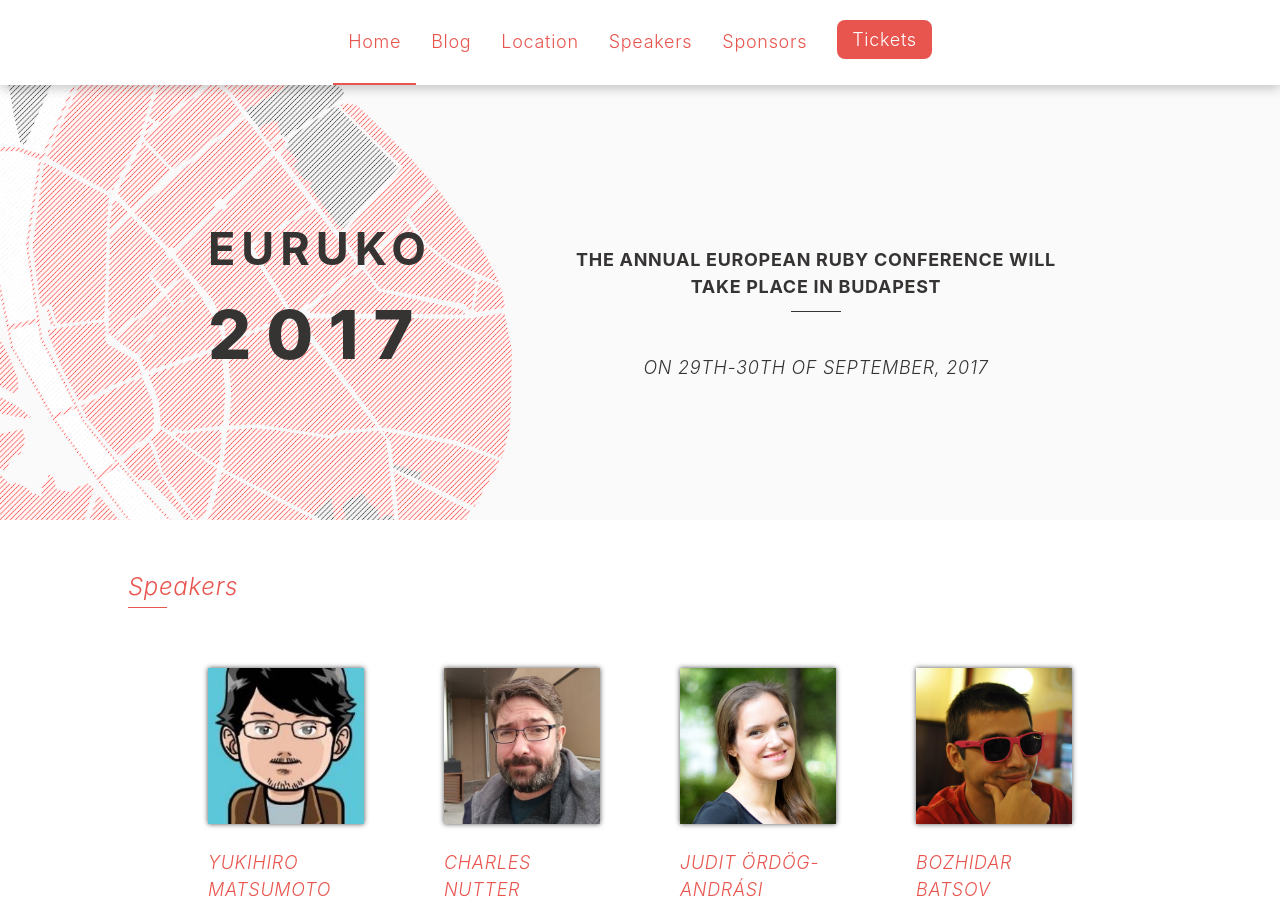
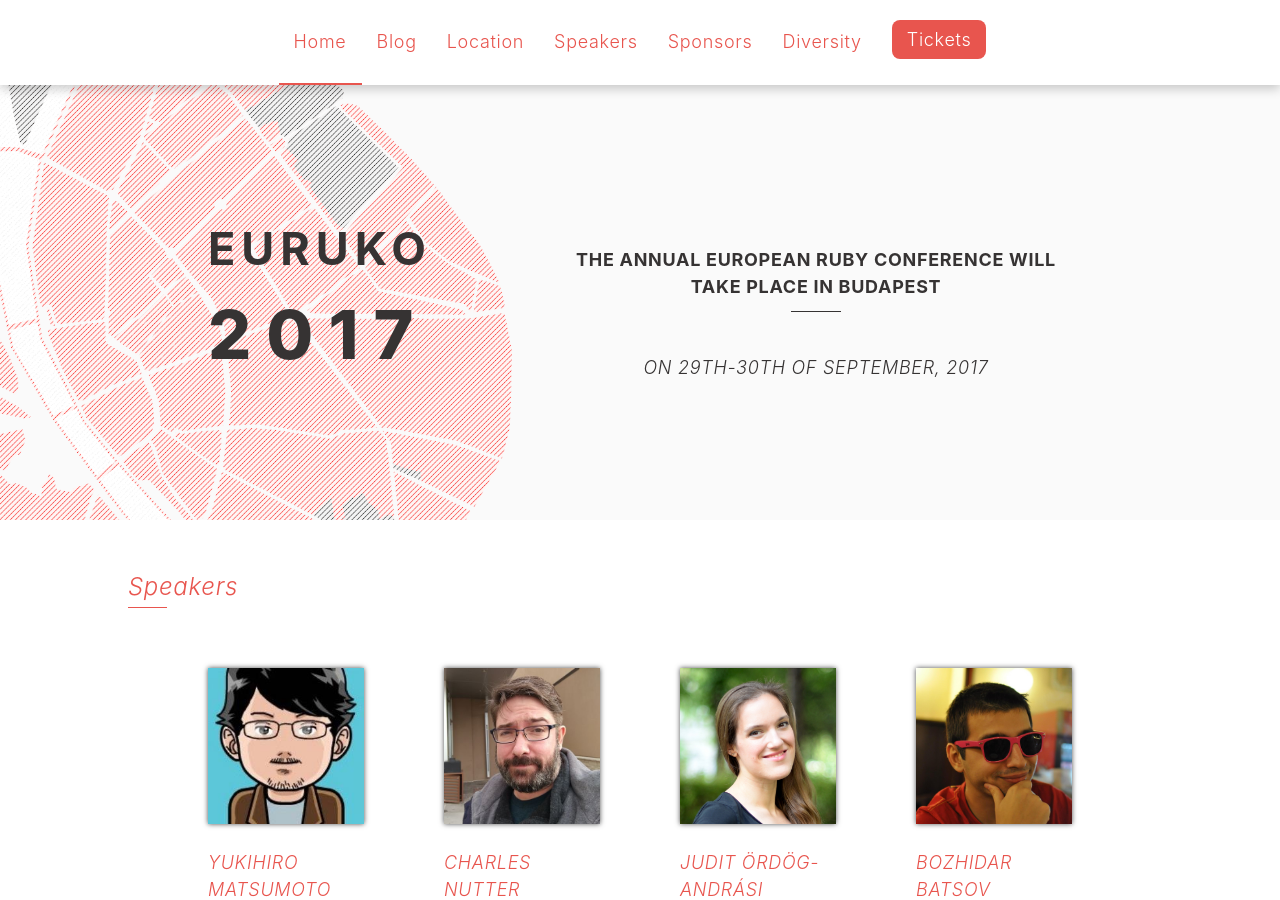
Before and after one commit to euruko/euruko2017.github.io, a Jekyll site: the page built from index.html, in a window 1280 px wide and 900 px high. Built offline with Jekyll 4.4.1, drawn with Linux system fonts in a browser that asks for light colours.

Commit message:
Add Diversity section to header

```diff
--- a/_includes/header.html
+++ b/_includes/header.html
@@ -14,6 +14,9 @@
         </li>
       {% endif %}
     {% endfor %}
+    <li class="nav-item">
+      <a href="https://euruko2017.org/2017/06/21/diversity-program.html">Diversity</a>
+    </li>
     <li class="nav-item nav-item--highlighted">
       <a
         href="https://euruko2017.yapsody.com/event/book/95176/395926"
```
